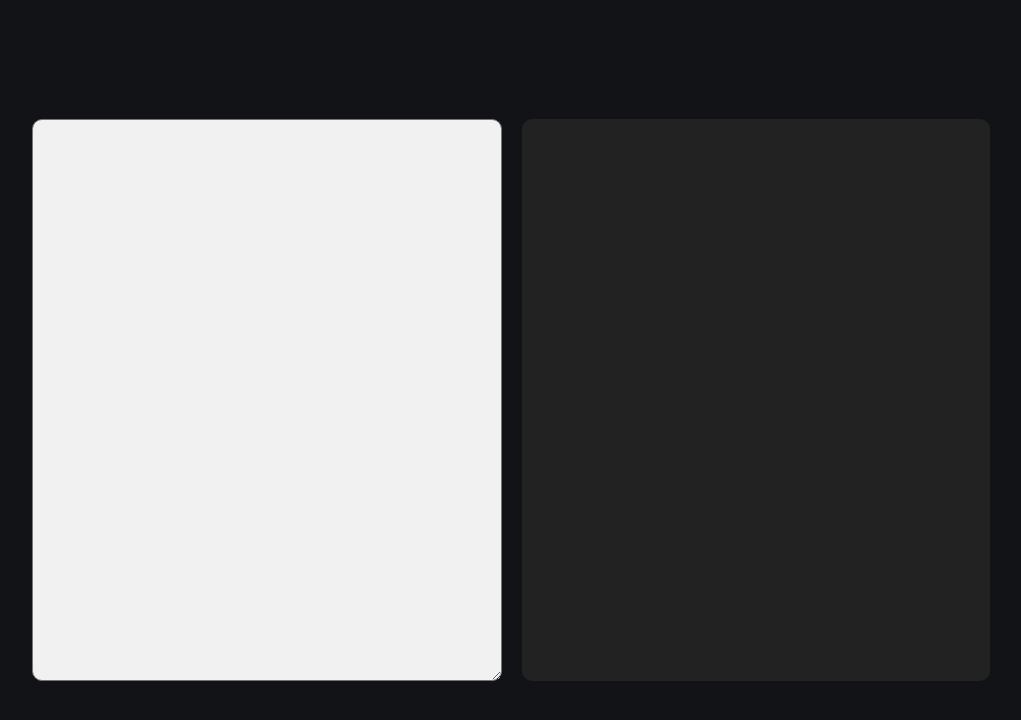
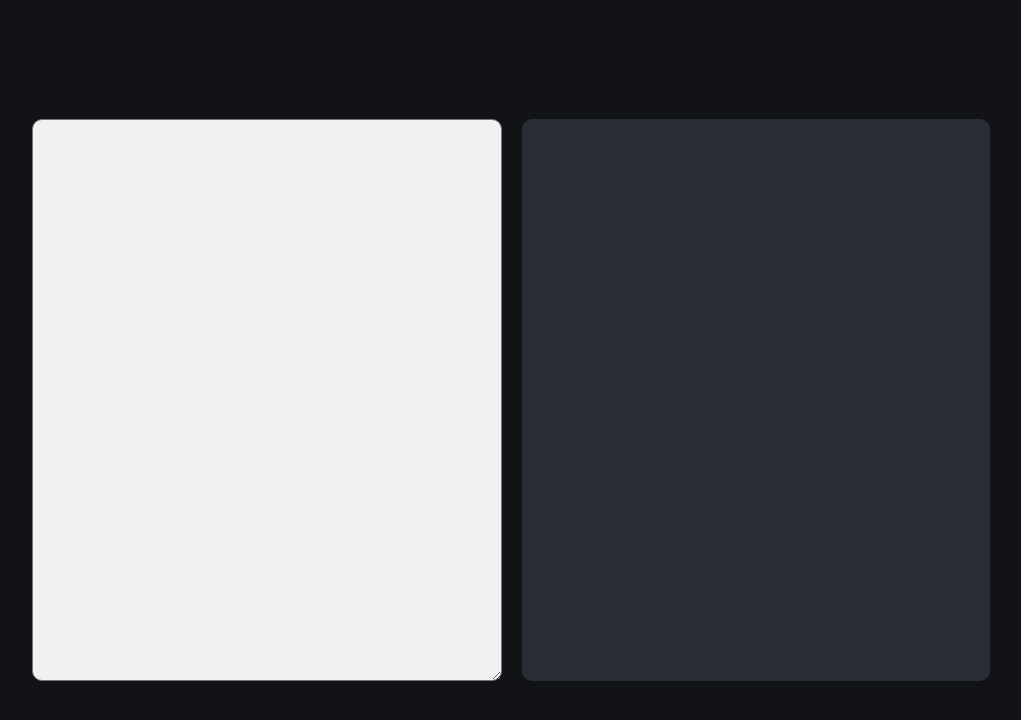
Before and after one commit to JaberHPranto/MarkInk, a React (Create React App) app: page / in a window 1280 px wide. Shown: the top 720 px of the page, without its empty margins (129-1150 px from the left). Built offline with nearby package versions, Linux system fonts and the light colour scheme.

Commit message:
🚚 added code support

```diff
--- a/src/index.css
+++ b/src/index.css
@@ -1,14 +1,12 @@
+@import url("https://fonts.googleapis.com/css2?family=Lato&family=Nunito:wght@300;400&family=Poppins:wght@300;400&family=Raleway&family=Ubuntu:wght@300;400&display=swap");
 body {
   margin: 0;
-  font-family: -apple-system, BlinkMacSystemFont, "Segoe UI", "Roboto", "Oxygen",
-    "Ubuntu", "Cantarell", "Fira Sans", "Droid Sans", "Helvetica Neue",
-    sans-serif;
-  -webkit-font-smoothing: antialiased;
-  -moz-osx-font-smoothing: grayscale;
+  padding: 0;
+  box-sizing: border-box;
 }
 
 code {
-  font-family: source-code-pro, Menlo, Monaco, Consolas, "Courier New",
+  font-family: "Lato", source-code-pro, Menlo, Monaco, Consolas, "Courier New",
     monospace;
 }
 
@@ -30,17 +28,19 @@ body {
   outline: none;
   padding: 10px;
   font-size: 18px;
+  font-family: "raleway";
 }
 .output {
   font-size: 18px;
   width: 35vw;
   min-height: 540px;
-  background: #222;
+  background: #282c34;
   border-radius: 10px;
   margin-left: 20px;
   padding: 10px;
   color: #fff;
   line-height: 3rem;
+  font-family: "Poppins";
 }
 .output a {
   color: red;
@@ -51,3 +51,13 @@ td,
 th {
   border: 1px solid #555;
 }
+
+root {
+  /* color:#282c34, */
+  /* color:#0A99bbff, */
+  /* color:#43495, */
+  /* color:#56b6c, */
+  /* color:#21252, */
+  /* color:#434957, */
+  /* color:#4Dff0000, */
+}
```
